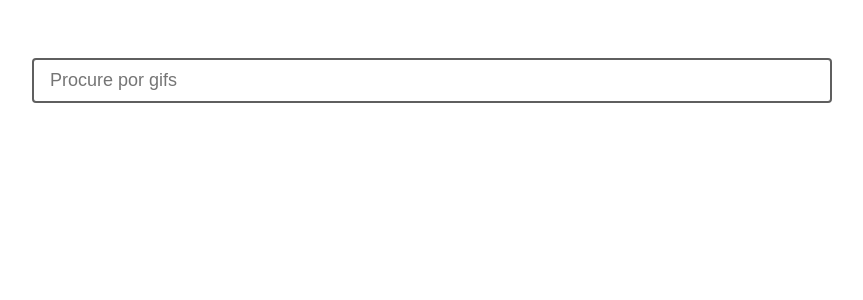
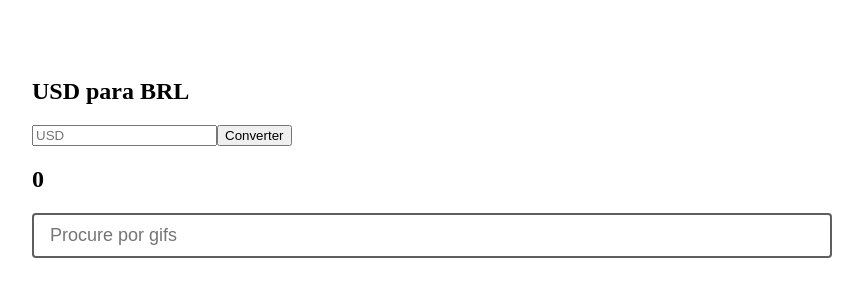
Before and after one commit to AngeloBonini/Vue-seach-list, a Vue app: page / in a window 1280 px wide. Shown: the top 300 px of the page, without its empty margins (208-1071 px from the left). Built offline with nearby package versions, Linux system fonts and the light colour scheme.

Commit message:
feat(init): conversor

```diff
--- a/src/App.vue
+++ b/src/App.vue
@@ -1,17 +1,24 @@
 <template>
+    <div>
+<Conversor base-coin="USD" convertedCoin="BRL"/>
+<p></p>
     <search-input @gifs-fetched="onGifsFetched"/>
 
     <gif-list :gifs="gifs"/>
+
+    </div>
 </template>
 
 <script>
 import SearchInput from "@/components/SearchInput";
 import GifList from "@/components/GifList";
+import Conversor from "@/components/Conversor";
 export default {
   name: 'App',
   components: {
     GifList,
-    SearchInput
+    SearchInput,
+    Conversor
   },
   data() {
     return {
--- /dev/null
+++ b/src/components/Conversor.vue
@@ -0,0 +1,30 @@
+.<template>
+  <div class="conversor">
+    <h2>{{ baseCoin }} para {{ convertedCoin }}</h2>
+    <input type="text"  v-model="baseCoin_value" v-bind:placeholder="baseCoin">
+    <input type="button" value="Converter">
+    <h2>{{convertedCoin_value}}</h2>
+  </div>
+</template>
+
+<script>
+export default {
+name: "Conversor",
+props: ["baseCoin", "convertedCoin"],
+
+data(){
+  return {
+    baseCoin_value : "",
+    convertedCoin_value : 0,
+  }
+},
+methods: {
+  converter(){
+
+  }
+}
+};
+</script>
+
+<style scoped>
+</style>
--- a/src/components/SearchInput.vue
+++ b/src/components/SearchInput.vue
@@ -21,7 +21,7 @@ export default {
       }, 500)
     },
     makeSearch() {
-      fetch(`https://api.giphy.com/v1/gifs/search?api_key=iVte716rEN6EMceLFe29Bj5I4R92xabL&q=${this.search}&limit=18`)
+      fetch(`https://api.giphy.com/v1/gifs/search?api_key=iVte716rEN6EMceLFe29Bj5I4R92xabL&q=${this.search}&limit=3`)
           .then(response => response.json())
           .then(result => {
             this.$emit('gifs-fetched', result);
```
